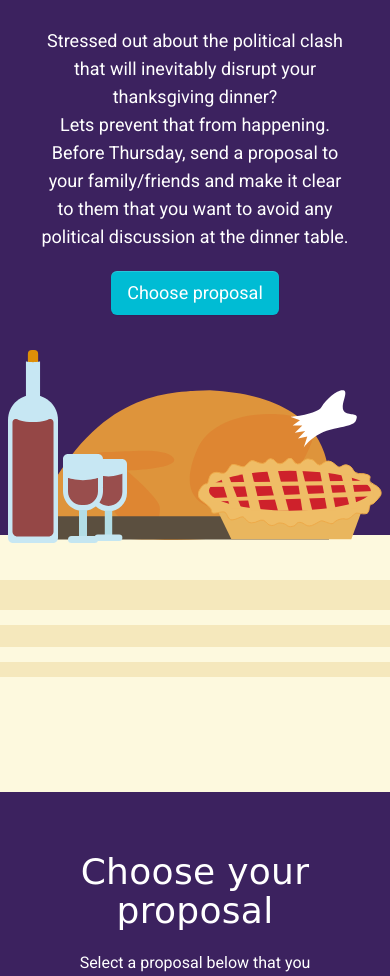
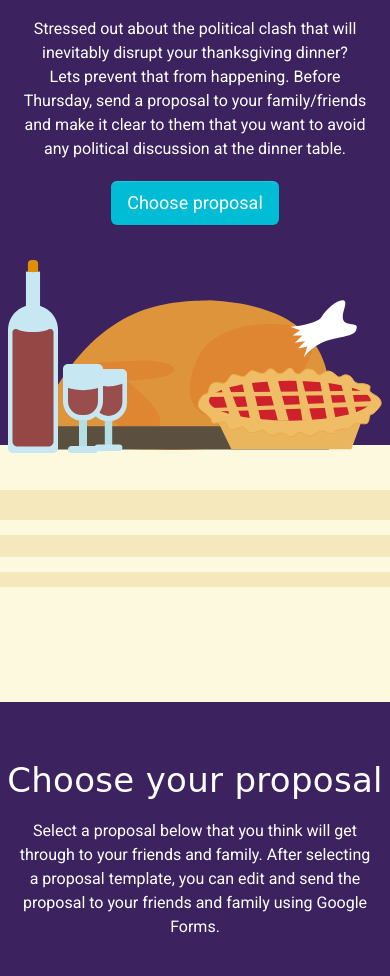
Before and after one commit to keepholidayshappy/keepholidayshappy.github.io, a plain HTML site: page index.html in a window 390 px wide. Shown: the part 118-1094 px from the top of the page. Drawn offline with nearby package versions, Linux system fonts and the light colour scheme; files whose address does not match are found by name; a web font is replaced by a local one.

Commit message:
updated made by

```diff
--- a/css/style.css
+++ b/css/style.css
@@ -1,10 +1,11 @@
 html {
-
+	overflow-x: hidden;
 }
 body {
 	background-color: #3c225f;
 	font-family: 'Roboto', sans-serif;
 	color: #fff;
+	overflow-x: hidden;
 }
 
 h1,h2,h3,h4,h5,h6 {
@@ -59,7 +60,10 @@ a.btn:visited {
 		font-size: 34px;
 	}
 	.intro-description {
-		width: 80%;
+		width: 90%;
+		font-size: 16px;
+		line-height: 24px;
+		padding-top: 10px;
 	}
 }
 
@@ -131,7 +135,6 @@ a.btn:visited {
 	margin-top: 20px;
 	text-align: center;
 }
-
 	.how-to h3 {
 		font-family: 'Chela One', cursive;
 		font-size: 36px;
@@ -192,6 +195,19 @@ a.btn:visited {
 	}
 
 @media (max-width: 768px) {
+
+	.how-to h3 {
+		font-size: 34px;
+	}
+	.how-to p {
+		width: 90%;
+		font-size: 16px;
+		line-height: 24px;
+		padding-top: 10px;
+	}
+
+
+
 	.proposal-container {
 		width: 90%;
 	}
@@ -208,7 +224,7 @@ a.btn:visited {
 	color: #fff;
 }
 	.social-buttons {
-		margin: 40px 0 80px;
+		margin: 20px 0 40px;
 	}
 	.social-buttons a:hover,
 	.social-buttons a:focus {
@@ -218,6 +234,9 @@ a.btn:visited {
 			font-size: 26px;
 			margin: 0 5px;
 		}
+	.created-by {
+		font-size: 12px;
+	}
 
 
 
--- a/index.html
+++ b/index.html
@@ -103,7 +103,9 @@
 			</a>
 		</div>
 
-		<p> Created by: <a href="http://www.alexakaminsky.com" target="_blank">Alexa</a> & Amey  </p>
+		<p class="created-by">
+			Created by <a href="www.alexakaminsky.com" target="_blank">Alexa Kaminsky</a>. Proposal poems and letters written by Amey Adkins, Emily Bluth, and Charley Lantern.
+		</p>
 	</div>
 
 
```
